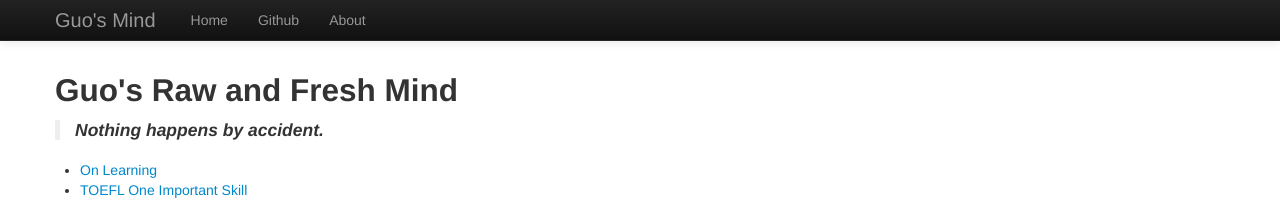
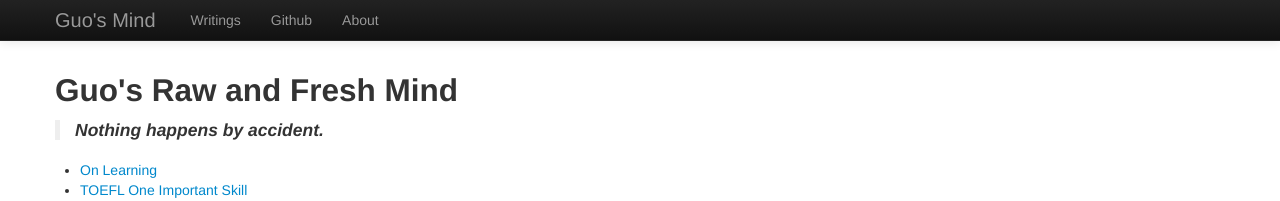
Before and after one commit to guojing0/guojing0.github.io, a Jekyll site: the page built from index.html, in a window 1280 px wide. Shown: the top 201 px of the page. Built offline with Jekyll 4.4.1, drawn with Linux system fonts in a browser that asks for light colours; Markdown is read by kramdown in place of the engine named in the settings.

Commit message:
container

```diff
--- a/_layouts/test.html
+++ b/_layouts/test.html
@@ -37,10 +37,10 @@
             <span class="icon-bar"></span>
             <span class="icon-bar"></span>
           </button>
-          <div class="brand">Guo's Mind</div>
+          <a class="brand" href="http://www.funnyguo.me">Guo's Mind</a>
           <div class="nav-collapse collapse">
             <ul class="nav">
-	      <li><a href="http://www.funnyguo.me">Home</a></li>
+	      <li><a href="http://www.funnyguo.me/writing.html">Writings</a></li>
               <li><a href="https://github.com/guojing0/">Github</a></li>
               <li><a href="http://www.funnyguo.me/about-me.html">About</a></li>
             </ul>
```
